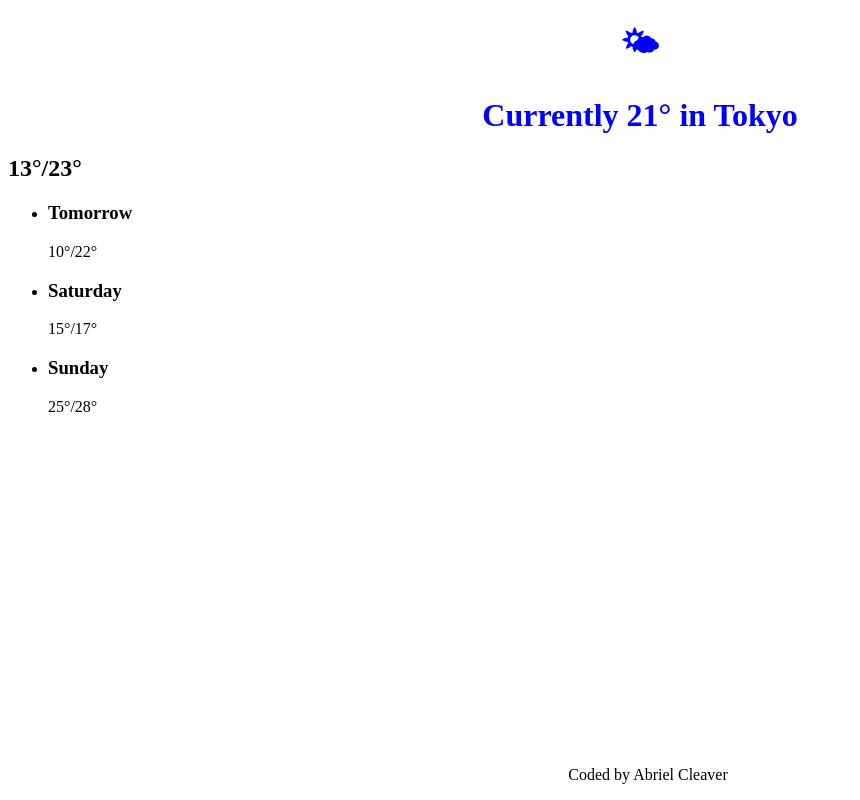
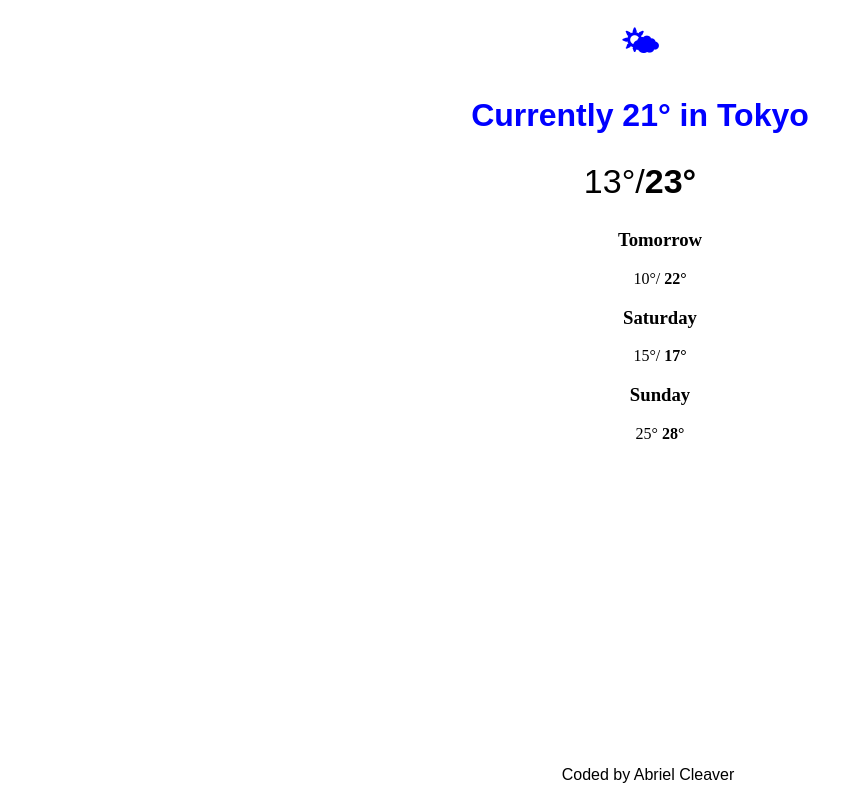
Before and after one commit to abrielcleaver/scb-hw-weather-app, a plain HTML site: page index.html in a window 1280 px wide. Shown: the whole page, without its empty margins (0-860 px from the left). Drawn offline with Linux system fonts and the light colour scheme.

Commit message:
Update styling for list items

```diff
--- a/index.html
+++ b/index.html
@@ -6,9 +6,23 @@
   <meta name="viewport" content="width=device-width, initial-scale=1.0">
   <title>She Codes Weather Page</title>
   <style>
+
     h1 {
       text-align: center;
       color: blue;
+      font-family: Arial, Helvetica, sans-serif;
+    }
+
+    h2 {
+      text-align: center;
+      font-weight: normal;
+      font-size: 34px;
+      font-family: Arial, Helvetica, sans-serif;
+    }
+
+    li {
+      list-style: none;
+      text-align: center;
     }
 
     footer {
@@ -20,28 +34,34 @@
 
     .footer-text {
       text-align: center;
+      font-family: Arial, Helvetica, sans-serif;
     }
   </style>
 </head>
 <body>
   <h1>🌤</h1>
-  <h1>Currently 21&deg; in Tokyo</h1>
-  <h2>13&deg;/23&deg;</h2>
+  <h1>Currently 21&deg; in Tokyo
+    <br>
+  </h1>
+  <h2>13&deg;/<strong>23&deg;</strong></h2>
 
   <ul>
     <li>
       <h3>Tomorrow</h3>
-      <p>10&deg;/22&deg;</p>
+      <p>10&deg;/
+        <strong>22&deg;</strong></p>
     </li>
 
     <li>
       <h3>Saturday</h3>
-      <p>15&deg;/17&deg;</p>
+      <p>15&deg;/
+        <strong>17&deg;</strong></p>
     </li>
 
     <li>
       <h3>Sunday</h3>
-      <p>25&deg;/28&deg;</p>
+      <p>25&deg;
+        <strong>28&deg;</strong></p>
     </li>
   </ul>
 
```
